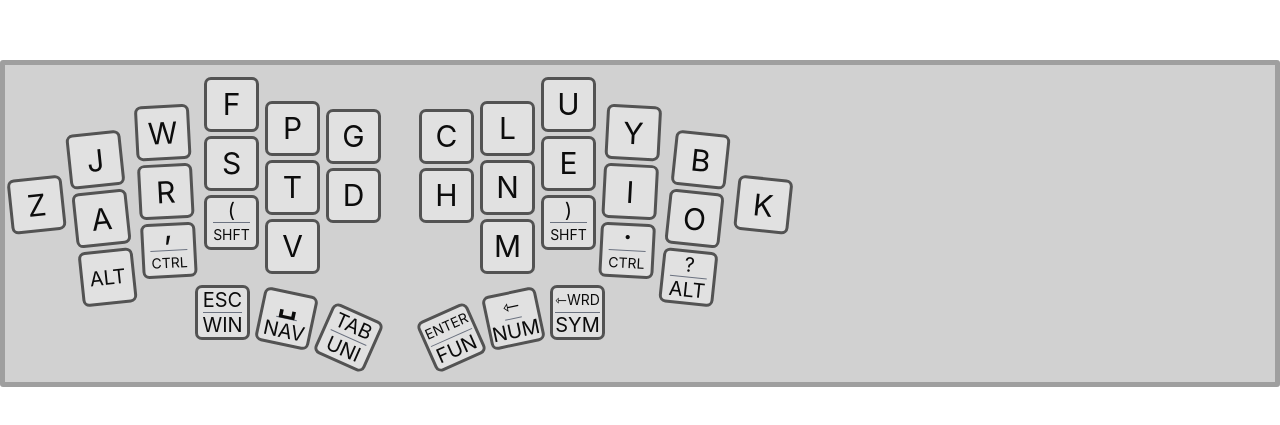
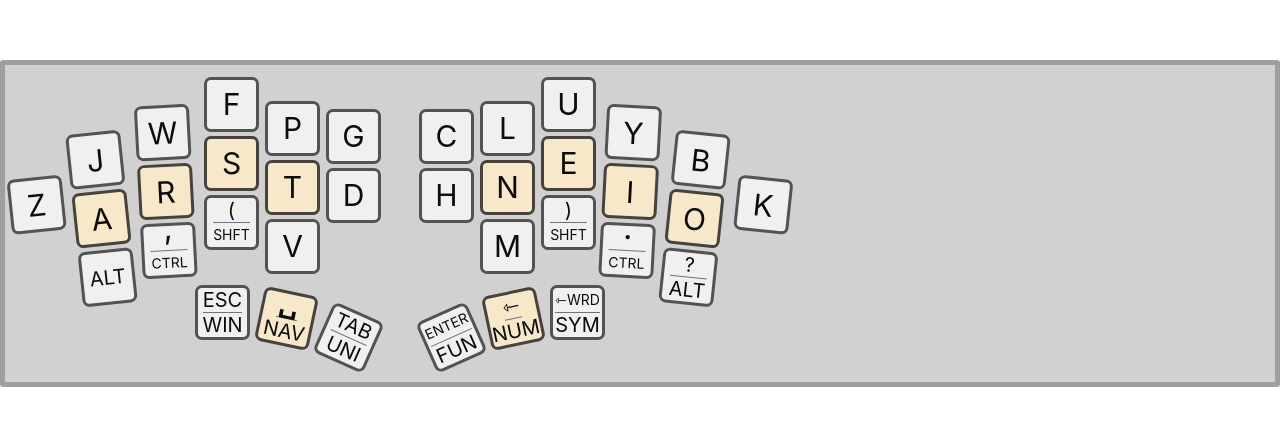
Before and after one commit to SecretPocketCat/layout_overlay, a Vue app: page / in a window 1280 px wide. Shown: the part 177-602 px from the top of the page. Built offline with nearby package versions, Linux system fonts and the light colour scheme.

Commit message:
home/resting keys

```diff
--- a/src/components/LayoutKey.vue
+++ b/src/components/LayoutKey.vue
@@ -5,6 +5,7 @@ import { KeyLabel } from "../boardLayout";
 
 interface KeyProps {
   label: KeyLabel;
+  home?: boolean;
 }
 
 const props = defineProps<KeyProps>();
@@ -30,7 +31,7 @@ const keyStyle = computed(() => {
 </script>
 
 <template>
-  <div class="key" :style="keyStyle">
+  <div :style="keyStyle" :class="{ home: home }" class="key">
     <div v-for="(r, i) in rows" :key="i">
       <KeyLabelRow :label="r" :row-count="rows.length" />
       <hr v-if="i < rows.length - 1" class="border-t-gray-500" />
@@ -39,14 +40,21 @@ const keyStyle = computed(() => {
 </template>
 
 <style lang="scss" scoped>
+$border-col: rgb(83, 83, 83);
+
 .key {
-  background-color: rgb(225, 225, 225);
+  background-color: rgb(240, 240, 240);
   color: rgb(12, 12, 12);
   margin: 2px 3px;
   border-radius: 7px;
   display: grid;
   justify-content: center;
   align-items: center;
-  border: 3px solid rgb(83, 83, 83);
+  border: 3px solid $border-col;
+}
+
+.home {
+  border-color: rgb(72, 66, 62);
+  background-color: rgb(246, 232, 201);
 }
 </style>
--- a/src/components/LayoutLayer.vue
+++ b/src/components/LayoutLayer.vue
@@ -14,6 +14,7 @@ interface LayerColumn {
 
 interface LayerThumb {
   key: KeyLabel;
+  homeKey?: boolean;
   styleClass?: string;
 }
 
@@ -70,6 +71,10 @@ const columns: LayerColumn[] = [
   },
 ];
 
+function isHomeRow(col: number, row: number): boolean {
+  return ((col >= 1 && col <= 4) || (col >= 7 && col <= 10)) && row == 1;
+}
+
 const thumbShift = "-translate-y-6";
 const thumbs: LayerThumb[] = [
   // left
@@ -79,6 +84,7 @@ const thumbs: LayerThumb[] = [
   },
   {
     key: props.layer.left.thumb[1],
+    homeKey: true,
     styleClass: "mt-[8px] ml-[6px] rotate-[12deg]",
   },
   {
@@ -92,6 +98,7 @@ const thumbs: LayerThumb[] = [
   },
   {
     key: props.layer.right.thumb[1],
+    homeKey: true,
     styleClass: "mt-[8px] mr-[6px] rotate-[-12deg]",
   },
   {
@@ -108,7 +115,12 @@ const thumbs: LayerThumb[] = [
         :class="c.styleClass"
         class="flex flex-col"
       >
-        <LayoutKey v-for="(k, j) in c.keys" :key="j" :label="k" />
+        <LayoutKey
+          v-for="(k, j) in c.keys"
+          :key="j"
+          :label="k"
+          :home="isHomeRow(i, j)"
+        />
       </div>
     </div>
 
@@ -117,6 +129,7 @@ const thumbs: LayerThumb[] = [
         v-for="(t, i) in thumbs"
         :key="i"
         :label="t.key"
+        :home="t.homeKey"
         :class="`${t.styleClass} ${thumbShift}`"
         class="flex flex-col"
       />
```
